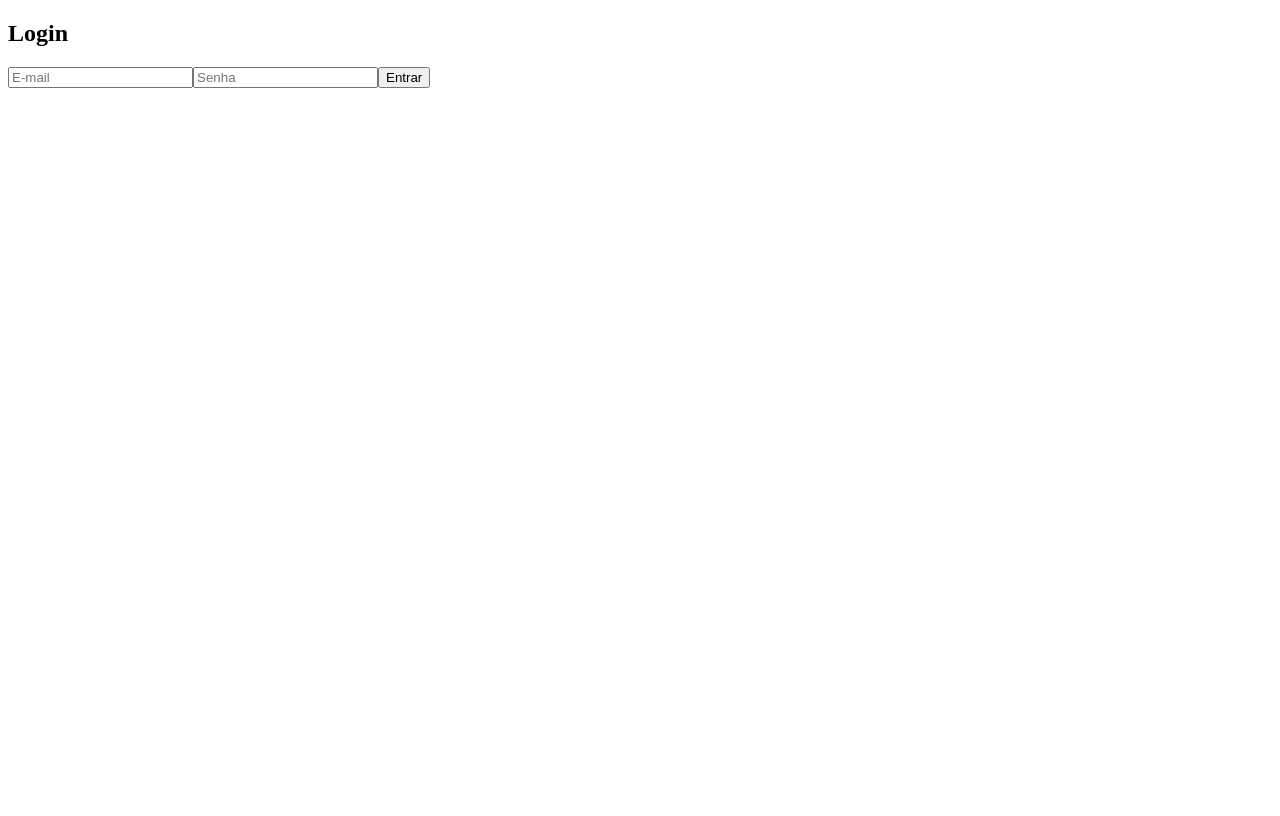
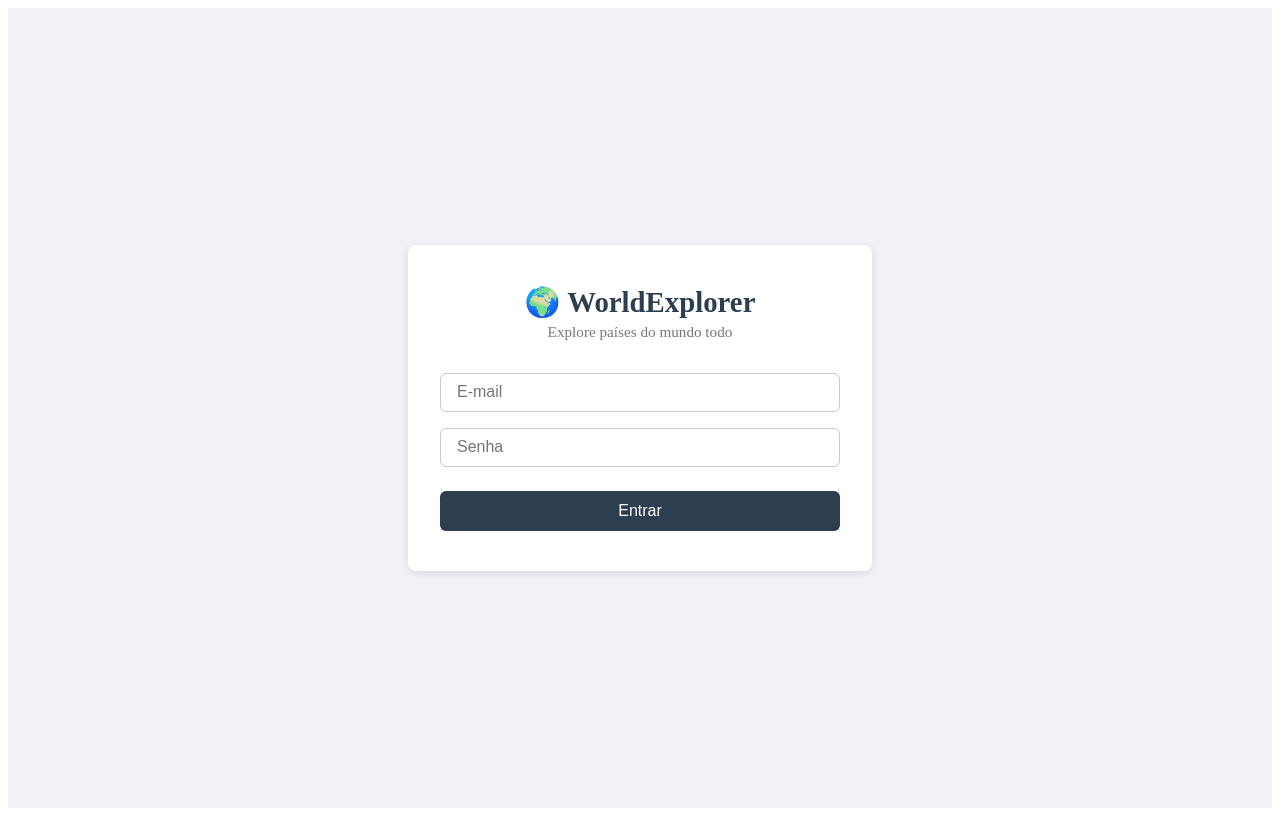
Before and after one commit to henriqueecss/worldexplorer, a React (Vite) app: page /login in a window 1280 px wide. Built offline with nearby package versions, Linux system fonts and the light colour scheme.

Commit message:
feat: add favorites page with full CRUD using localStorage

```diff
--- a/src/App.jsx
+++ b/src/App.jsx
@@ -2,6 +2,7 @@ import { BrowserRouter, Routes, Route } from 'react-router-dom'
 import Home from './pages/Home'
 import Login from './pages/Login'
 import PrivateRoute from './components/PrivateRoute'
+import Favorites from './pages/Favorites'
 
 function App() {
   return (
@@ -13,6 +14,11 @@ function App() {
             <Home />
           </PrivateRoute>
         } />
+        <Route path="/favorites" element={
+          <PrivateRoute>
+            <Favorites />
+          </PrivateRoute>
+        } />
       </Routes>
     </BrowserRouter>
   )
--- a/src/components/CountryCard.jsx
+++ b/src/components/CountryCard.jsx
@@ -1,6 +1,12 @@
 import styles from './CountryCard.module.css'
+import { addFavorite } from '../services/favoritesService'
 
 function CountryCard({ country }) {
+  function handleFavorite() {
+    addFavorite(country)
+    alert(`${country.name.common} adicionado aos favoritos!`)
+  }
+
   return (
     <div className={styles.card}>
       <img
@@ -13,6 +19,9 @@ function CountryCard({ country }) {
         <p>Capital: {country.capital?.[0] ?? 'N/A'}</p>
         <p>Região: {country.region}</p>
         <p>População: {country.population.toLocaleString()}</p>
+        <button className={styles.favoriteBtn} onClick={handleFavorite}>
+          ⭐ Favoritar
+        </button>
       </div>
     </div>
   )
--- a/src/components/CountryCard.module.css
+++ b/src/components/CountryCard.module.css
@@ -31,3 +31,18 @@
   font-size: 0.9rem;
   color: #555;
 }
+
+.favoriteBtn {
+  margin-top: 0.8rem;
+  padding: 0.4rem 0.8rem;
+  background-color: #f39c12;
+  color: white;
+  border: none;
+  border-radius: 6px;
+  cursor: pointer;
+  font-size: 0.9rem;
+}
+
+.favoriteBtn:hover {
+  background-color: #d68910;
+}
--- a/src/components/Header.jsx
+++ b/src/components/Header.jsx
@@ -11,8 +11,14 @@ function Header() {
 
   return (
     <header className={styles.header}>
-      <h1>🌍 WorldExplorer</h1>
-      <button className={styles.button} onClick={handleLogout}>Sair</button>
+      <h1 onClick={() => navigate('/')} style={{ cursor: 'pointer' }}>
+        🌍 WorldExplorer
+      </h1>
+      <nav className={styles.nav}>
+        <button className={styles.navBtn} onClick={() => navigate('/')}>Início</button>
+        <button className={styles.navBtn} onClick={() => navigate('/favorites')}>⭐ Minha Lista</button>
+        <button className={styles.button} onClick={handleLogout}>Sair</button>
+      </nav>
     </header>
   )
 }
--- a/src/components/Header.module.css
+++ b/src/components/Header.module.css
@@ -25,3 +25,21 @@
 .button:hover {
   background-color: #c0392b;
 }
+
+.nav {
+  display: flex;
+  align-items: center;
+  gap: 1rem;
+}
+
+.navBtn {
+  background: none;
+  border: none;
+  color: white;
+  font-size: 1rem;
+  cursor: pointer;
+}
+
+.navBtn:hover {
+  text-decoration: underline;
+}
--- /dev/null
+++ b/src/pages/Favorites.jsx
@@ -0,0 +1,60 @@
+import { useState, useEffect } from 'react'
+import { getFavorites, removeFavorite, updateNote } from '../services/favoritesService'
+import Header from '../components/Header'
+import styles from './Favorites.module.css'
+
+function Favorites() {
+  const [favorites, setFavorites] = useState([])
+
+  useEffect(() => {
+    setFavorites(getFavorites())
+  }, [])
+
+  function handleRemove(cca3) {
+    removeFavorite(cca3)
+    setFavorites(getFavorites())
+  }
+
+  function handleNoteChange(cca3, note) {
+    updateNote(cca3, note)
+    setFavorites(getFavorites())
+  }
+
+  return (
+    <div>
+      <Header />
+      <div className={styles.container}>
+        <h2>⭐ Minha Lista</h2>
+        {favorites.length === 0 && <p>Nenhum país favoritado ainda.</p>}
+        {favorites.map(country => (
+          <div key={country.cca3} className={styles.item}>
+            <img
+              className={styles.flag}
+              src={country.flags.svg}
+              alt={`Bandeira de ${country.name.common}`}
+            />
+            <div className={styles.info}>
+              <h3>{country.name.common}</h3>
+              <p>Capital: {country.capital?.[0] ?? 'N/A'}</p>
+              <p>Região: {country.region}</p>
+              <textarea
+                className={styles.note}
+                placeholder="Adicione uma anotação..."
+                value={country.note}
+                onChange={e => handleNoteChange(country.cca3, e.target.value)}
+              />
+              <button
+                className={styles.removeBtn}
+                onClick={() => handleRemove(country.cca3)}
+              >
+                🗑️ Remover
+              </button>
+            </div>
+          </div>
+        ))}
+      </div>
+    </div>
+  )
+}
+
+export default Favorites
--- /dev/null
+++ b/src/pages/Favorites.module.css
@@ -0,0 +1,65 @@
+.container {
+  padding: 2rem;
+}
+
+.container h2 {
+  margin-bottom: 1.5rem;
+  font-size: 1.5rem;
+}
+
+.item {
+  display: flex;
+  gap: 1.5rem;
+  background: #fff;
+  border-radius: 8px;
+  box-shadow: 0 2px 8px rgba(0, 0, 0, 0.1);
+  padding: 1rem;
+  margin-bottom: 1rem;
+  align-items: flex-start;
+}
+
+.flag {
+  width: 120px;
+  height: 80px;
+  object-fit: cover;
+  border-radius: 4px;
+}
+
+.info {
+  flex: 1;
+}
+
+.info h3 {
+  margin: 0 0 0.4rem;
+}
+
+.info p {
+  margin: 0.2rem 0;
+  color: #555;
+  font-size: 0.9rem;
+}
+
+.note {
+  width: 100%;
+  margin-top: 0.8rem;
+  padding: 0.5rem;
+  border: 1px solid #ccc;
+  border-radius: 6px;
+  font-size: 0.9rem;
+  resize: vertical;
+}
+
+.removeBtn {
+  margin-top: 0.8rem;
+  padding: 0.4rem 0.8rem;
+  background-color: #e74c3c;
+  color: white;
+  border: none;
+  border-radius: 6px;
+  cursor: pointer;
+  font-size: 0.9rem;
+}
+
+.removeBtn:hover {
+  background-color: #c0392b;
+}
--- a/src/pages/Login.jsx
+++ b/src/pages/Login.jsx
@@ -1,5 +1,6 @@
 import { useState } from 'react'
 import { useNavigate } from 'react-router-dom'
+import styles from './Login.module.css'
 
 function Login() {
   const [email, setEmail] = useState('')
@@ -31,24 +32,31 @@ function Login() {
   }
 
   return (
-    <div>
-      <h2>Login</h2>
-      {error && <p style={{ color: 'red' }}>{error}</p>}
-      <form onSubmit={handleSubmit}>
+    <div className={styles.page}>
+      <div className={styles.card}>
+        <div className={styles.logo}>
+          <h1>🌍 WorldExplorer</h1>
+          <p>Explore países do mundo todo</p>
+        </div>
+        {error && <p className={styles.error}>{error}</p>}
+        <form className={styles.form} onSubmit={handleSubmit}>
           <input
+            className={styles.input}
             type="text"
             placeholder="E-mail"
             value={email}
             onChange={e => setEmail(e.target.value)}
           />
           <input
+            className={styles.input}
             type="password"
             placeholder="Senha"
             value={password}
             onChange={e => setPassword(e.target.value)}
           />
-        <button type="submit">Entrar</button>
+          <button className={styles.button} type="submit">Entrar</button>
         </form>
+      </div>
     </div>
   )
 }
--- /dev/null
+++ b/src/pages/Login.module.css
@@ -0,0 +1,79 @@
+.page {
+  min-height: 100vh;
+  display: flex;
+  align-items: center;
+  justify-content: center;
+  background-color: #f0f2f5;
+}
+
+.card {
+  background: #fff;
+  border-radius: 8px;
+  box-shadow: 0 2px 8px rgba(0, 0, 0, 0.1);
+  padding: 2.5rem 2rem;
+  width: 100%;
+  max-width: 400px;
+}
+
+.logo {
+  text-align: center;
+  margin-bottom: 2rem;
+}
+
+.logo h1 {
+  font-size: 1.8rem;
+  color: #2c3e50;
+  margin: 0 0 0.25rem;
+}
+
+.logo p {
+  color: #777;
+  font-size: 0.95rem;
+  margin: 0;
+}
+
+.form {
+  display: flex;
+  flex-direction: column;
+  gap: 1rem;
+}
+
+.input {
+  padding: 0.6rem 1rem;
+  border: 1px solid #ccc;
+  border-radius: 6px;
+  font-size: 1rem;
+  width: 100%;
+  box-sizing: border-box;
+  transition: border-color 0.2s;
+}
+
+.input:focus {
+  outline: none;
+  border-color: #2c3e50;
+}
+
+.button {
+  padding: 0.7rem 1rem;
+  background-color: #2c3e50;
+  color: #fff;
+  border: none;
+  border-radius: 6px;
+  font-size: 1rem;
+  cursor: pointer;
+  transition: background-color 0.2s;
+  margin-top: 0.5rem;
+}
+
+.button:hover {
+  background-color: #1a252f;
+}
+
+.error {
+  background-color: #fdecea;
+  color: #c0392b;
+  border: 1px solid #f5c6c2;
+  border-radius: 6px;
+  padding: 0.6rem 1rem;
+  font-size: 0.9rem;
+}
--- /dev/null
+++ b/src/services/favoritesService.js
@@ -0,0 +1,25 @@
+const KEY = 'favorites'
+
+export function getFavorites() {
+  return JSON.parse(localStorage.getItem(KEY)) || []
+}
+
+export function addFavorite(country) {
+  const favorites = getFavorites()
+  const already = favorites.find(f => f.cca3 === country.cca3)
+  if (already) return
+  favorites.push({ ...country, note: '' })
+  localStorage.setItem(KEY, JSON.stringify(favorites))
+}
+
+export function removeFavorite(cca3) {
+  const favorites = getFavorites().filter(f => f.cca3 !== cca3)
+  localStorage.setItem(KEY, JSON.stringify(favorites))
+}
+
+export function updateNote(cca3, note) {
+  const favorites = getFavorites().map(f =>
+    f.cca3 === cca3 ? { ...f, note } : f
+  )
+  localStorage.setItem(KEY, JSON.stringify(favorites))
+}
```
Lines whose indentation alone changed are shown as unchanged.
